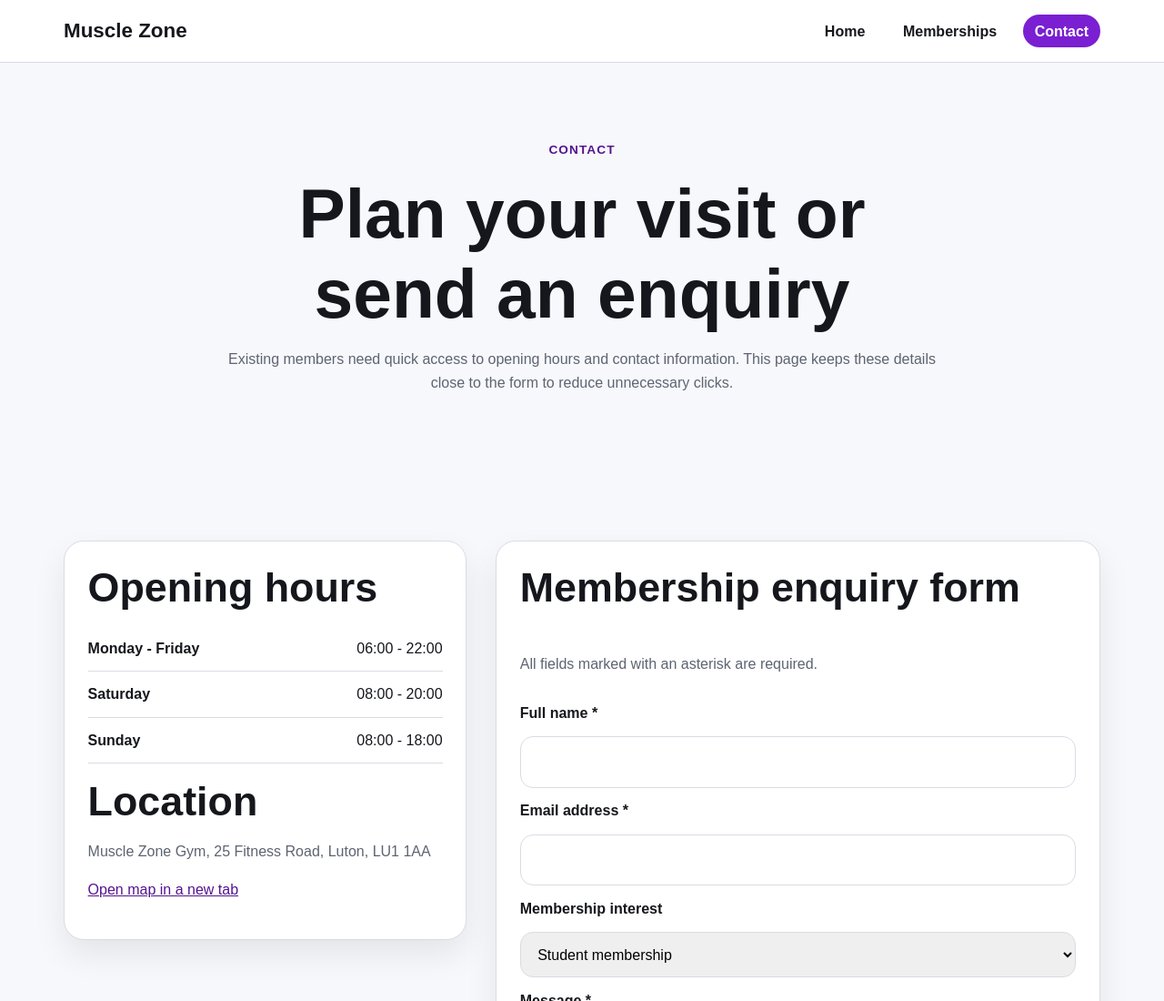
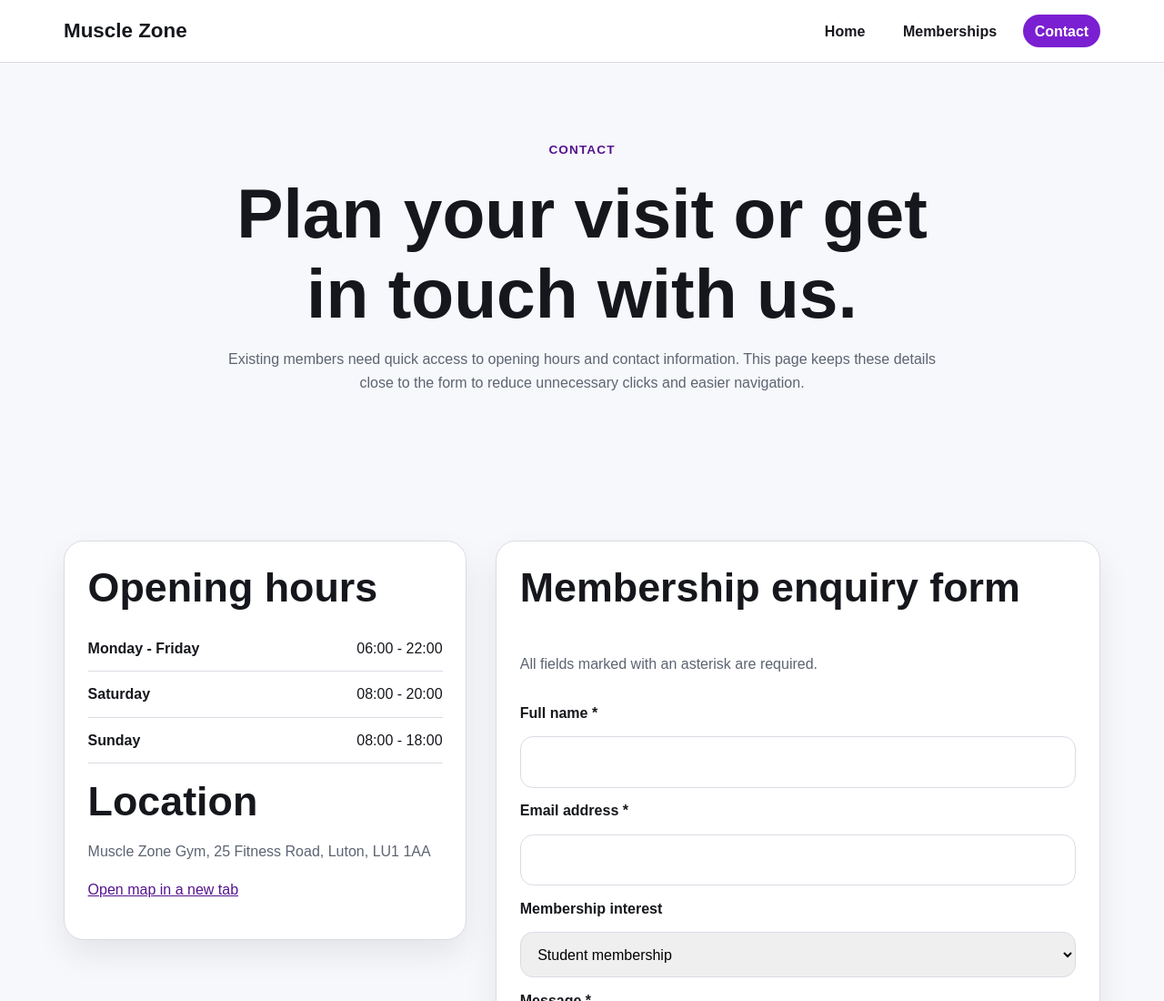
Before and after one commit to Tawh1d07/Assignment-2--Front-End-UI-Muscle-Zone-, a plain HTML site: page contact.html in a window 1280 px wide. Shown: the top 1100 px of the page at 91% size. Drawn offline with Linux system fonts and the light colour scheme.

```diff
--- a/contact.html
+++ b/contact.html
@@ -25,10 +25,10 @@
   <main id="main-content">
     <section class="page-hero section-padding">
       <p class="eyebrow">Contact</p>
-      <h1>Plan your visit or send an enquiry</h1>
+      <h1>Plan your visit or get in touch with us.</h1>
       <p>
         Existing members need quick access to opening hours and contact information. This page keeps
-        these details close to the form to reduce unnecessary clicks.
+        these details close to the form to reduce unnecessary clicks and easier navigation.
       </p>
     </section>
 
```
